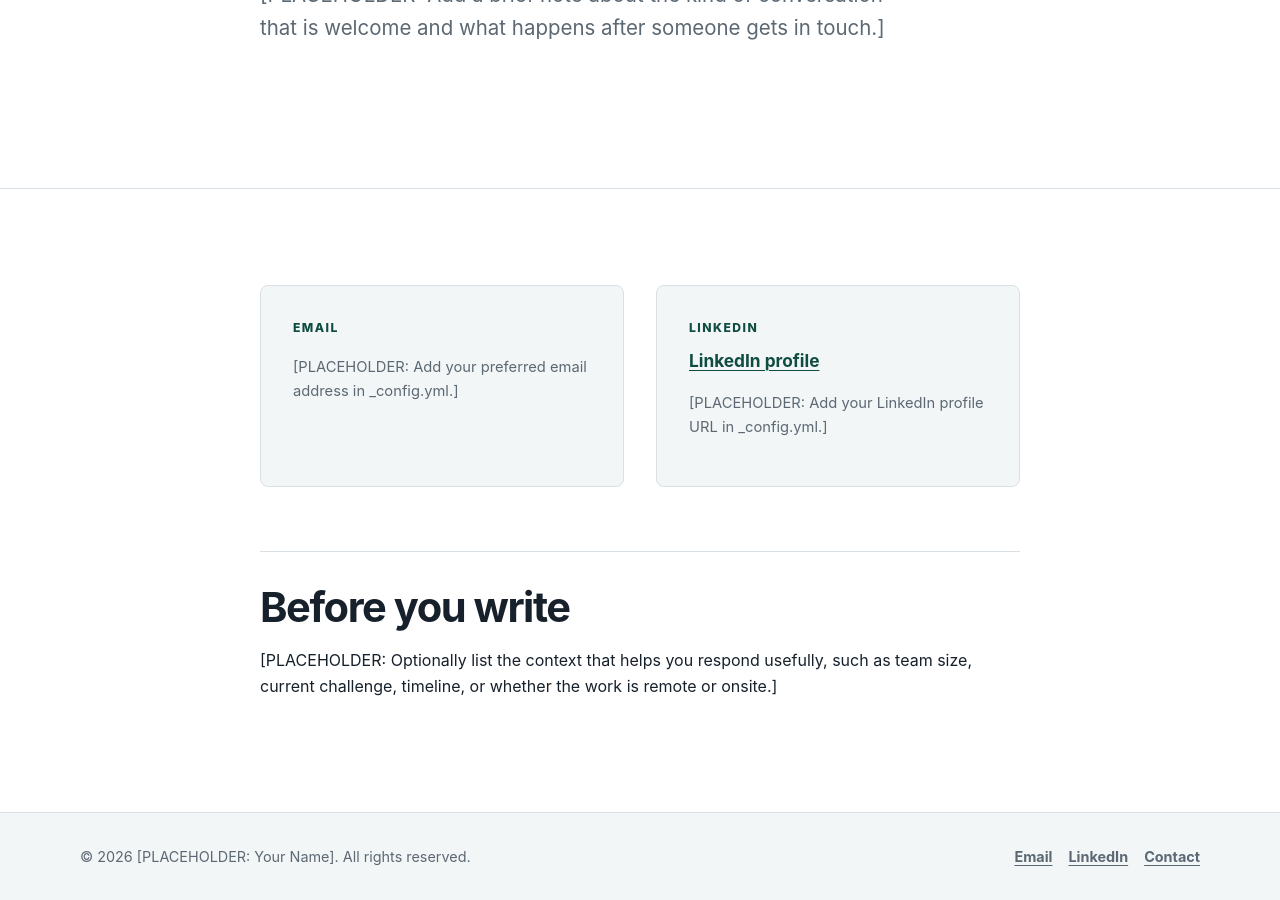
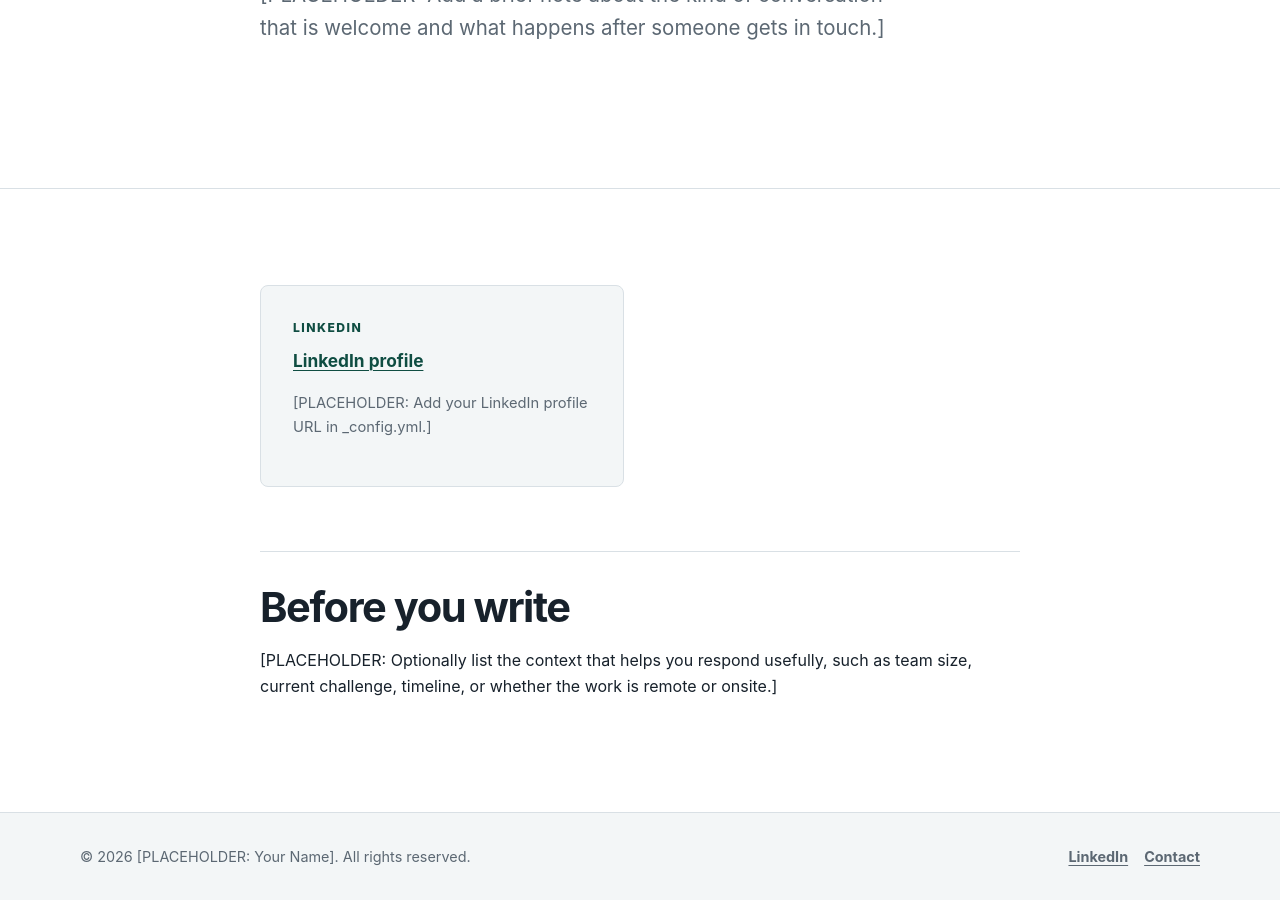
Before and after one commit to markijbema/ijbema_com, a Jekyll site: the page built from contact.md, in a window 1280 px wide and 900 px high, scrolled down 591 px. Built offline with Jekyll 4.4.1, drawn with Linux system fonts in a browser that asks for light colours.

Commit message:
hide empty email sections

```diff
--- a/_includes/footer.html
+++ b/_includes/footer.html
@@ -2,7 +2,7 @@
   <div class="wrap footer-inner">
     <p>&copy; {{ site.time | date: "%Y" }} {{ site.title }}. All rights reserved.</p>
     <nav class="footer-nav" aria-label="Footer navigation">
-      <a href="mailto:{{ site.email }}">Email</a>
+      {% if site.email != "" %}<a href="mailto:{{ site.email }}">Email</a>{% endif %}
       {% if site.linkedin_url != "" %}<a href="{{ site.linkedin_url }}">LinkedIn</a>{% endif %}
       <a href="{{ '/contact/' | relative_url }}">Contact</a>
     </nav>
--- a/contact.md
+++ b/contact.md
@@ -15,11 +15,12 @@ description: "[PLACEHOLDER: A short invitation to get in touch.]"
 <section class="section">
   <div class="wrap narrow">
     <div class="contact-options">
-      <div>
-        <p class="contact-label">Email</p>
-        <p><a class="contact-link" href="mailto:{{ site.email }}">{{ site.email }}</a></p>
-        <p class="muted">[PLACEHOLDER: Add your preferred email address in _config.yml.]</p>
-      </div>
+      {% if site.email != "" %}
+        <div>
+          <p class="contact-label">Email</p>
+          <p><a class="contact-link" href="mailto:{{ site.email }}">{{ site.email }}</a></p>
+        </div>
+      {% endif %}
       <div>
         <p class="contact-label">LinkedIn</p>
         <p>{% if site.linkedin_url != "" %}<a class="contact-link" href="{{ site.linkedin_url }}">LinkedIn profile</a>{% else %}<span class="contact-link">[PLACEHOLDER: Your LinkedIn profile]</span>{% endif %}</p>
```
